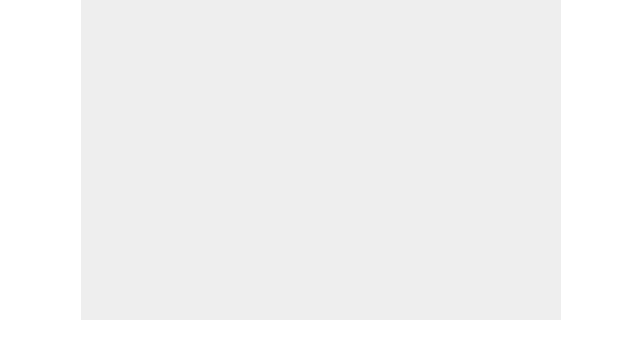
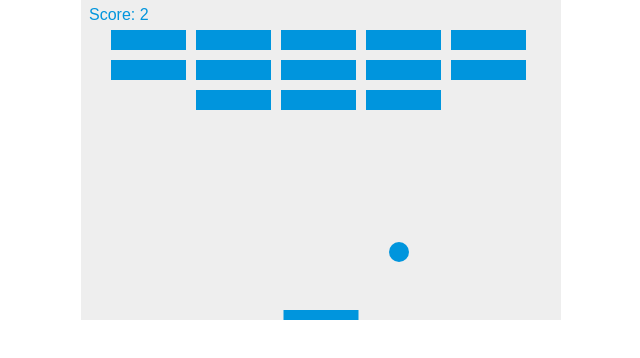
Before and after one commit to ArtekMisiek/2d-breakout-game, a plain HTML site: page index.html in a window 1280 px wide. Shown: the whole page, without its empty margins (319-959 px from the left). Drawn offline with Linux system fonts and the light colour scheme.

Commit message:
More functions

```diff
--- a/index.html
+++ b/index.html
@@ -1,16 +1,35 @@
 <!DOCTYPE html lang='en'>
 <html>
+
 <head>
     <meta charset="utf-8" />
     <title>2d Breakout game</title>
     <style>
-    	* { padding: 0; margin: 0; }
-    	canvas { background: #eee; display: block; margin: 0 auto; }
+        * {
+            padding: 0;
+            margin: 0;
+        }
+
+        .canvas-container {
+            width: 100%;
+            height: 100%;
+        }
+
+        canvas {
+            background: #eee;
+            display: block;
+            margin: 0 auto;
+        }
     </style>
 </head>
+
 <body>
+    <div class='canvas-container'>
+        <canvas id="myCanvas" width="480px" height="320px"></canvas>
 
-<canvas id="myCanvas" width="480" height="320"></canvas>
-<script src='js/scripts.js'></script>
+    </div>
+
+    <script src='js/scripts.js'></script>
 </body>
+
 </html>
--- a/js/scripts.js
+++ b/js/scripts.js
@@ -0,0 +1,181 @@
+var canvas = document.getElementById("myCanvas"); // canvas
+var ctx = canvas.getContext("2d");
+
+var x = canvas.width / 2;
+var y = canvas.height - 30;
+
+var dx = 2;
+var dy = -2;
+
+var mainColor = "#0095DD" //color of ball, paddle, blocks
+
+var ballRadius = 10; // ball radius
+
+// define paddle
+var paddleHeight = 10;
+var paddleWidth = 75;
+var paddleX = (canvas.width - paddleWidth) / 2;
+
+// moving
+var rightPressed = false;
+var leftPressed = false;
+
+// bricks (or blocks)
+var brickRowCount = 3;
+var brickColumnCount = 5;
+var brickWidth = 75;
+var brickHeight = 20;
+var brickPadding = 10;
+var brickOffsetTop = 30;
+var brickOffsetLeft = 30;
+var bricks = [];
+
+var score = 0;
+
+// check if keys are pressed or stop beeing pressed
+document.addEventListener("keydown", keyDownHandler, false);
+document.addEventListener("keyup", keyUpHandler, false);
+
+// mouse control
+document.addEventListener("mousemove", mouseMoveHandler, false);
+
+// handle the right or left arrow key pressed
+function keyDownHandler(e) {
+    if (e.keyCode == 39) {
+        rightPressed = true;
+    }
+    else if (e.keyCode == 37) {
+        leftPressed = true;
+    }
+}
+
+function keyUpHandler(e) {
+    if (e.keyCode == 39) {
+        rightPressed = false;
+    }
+    else if (e.keyCode == 37) {
+        leftPressed = false;
+    }
+}
+
+// create new bricks
+for (c = 0; c < brickColumnCount; c++) {
+    bricks[c] = [];
+    for (r = 0; r < brickRowCount; r++) {
+        bricks[c][r] = { x: 0, y: 0, status: 1 };
+    }
+}
+
+// draw Ball
+function drawBall() {
+    ctx.beginPath();
+    ctx.arc(x, y, ballRadius, 0, Math.PI * 2);
+    ctx.fillStyle = mainColor;
+    ctx.fill();
+    ctx.closePath();
+}
+
+// draw Paddle
+function drawPaddle() {
+    ctx.beginPath();
+    ctx.rect(paddleX, canvas.height - paddleHeight, paddleWidth, paddleHeight);
+    ctx.fillStyle = mainColor;
+    ctx.fill();
+    ctx.closePath();
+}
+
+// draw Bricks (or blocks)
+function drawBricks() {
+    for (c = 0; c < brickColumnCount; c++) {
+        for (r = 0; r < brickRowCount; r++) {
+            if (bricks[c][r].status == 1) {
+                var brickX = (c * (brickWidth + brickPadding)) + brickOffsetLeft;
+                var brickY = (r * (brickHeight + brickPadding)) + brickOffsetTop;
+                bricks[c][r].x = brickX;
+                bricks[c][r].y = brickY;
+                ctx.beginPath();
+                ctx.rect(brickX, brickY, brickWidth, brickHeight);
+                ctx.fillStyle = "#0095DD";
+                ctx.fill();
+                ctx.closePath();
+            }
+        }
+    }
+}
+
+function collisionDetection() {
+    for (c = 0; c < brickColumnCount; c++) {
+        for (r = 0; r < brickRowCount; r++) {
+            var b = bricks[c][r];
+            if (b.status == 1) {
+                if (x > b.x && x < b.x + brickWidth && y > b.y && y < b.y + brickHeight) {
+                    dy = -dy;
+                    b.status = 0;
+                    score++;
+                    if(score == brickRowCount*brickColumnCount) {
+                        alert("YOU WIN, CONGRATULATIONS! You got " + score + " points");
+                        document.location.reload();
+                    }
+                }
+            }
+        }
+    }
+}
+
+function drawScore() {
+    ctx.font = "16px Arial";
+    ctx.fillStyle = "#0095DD";
+    ctx.fillText("Score: "+score, 8, 20);
+}
+
+function mouseMoveHandler(e) {
+    var relativeX = e.clientX - canvas.offsetLeft;
+    if(relativeX > 0 && relativeX < canvas.width) {
+        paddleX = relativeX - paddleWidth/2;
+    }
+}
+
+// main drawing on canvas function
+function draw() {
+    ctx.clearRect(0, 0, canvas.width, canvas.height); //clear canvas
+    drawBricks();
+    drawBall();
+    drawPaddle();
+    drawScore();
+    collisionDetection();
+    // check if ball hits walls
+    if (x + dx > canvas.width - ballRadius || x + dx < ballRadius) {
+        dx = -dx;
+        //mainColor = '#' + Math.random().toString(16).slice(2, 8).toUpperCase(); //change color when ball touches left or right wall
+    }
+    if (y + dy < ballRadius) {
+        dy = -dy;
+        //mainColor = '#' + Math.random().toString(16).slice(2, 8).toUpperCase(); //change color when ball touches top or bottom wall
+
+    } else if (y + dy > canvas.height - ballRadius) {
+        if (x > paddleX && x < paddleX + paddleWidth) {
+            dy = -dy;
+        }
+        else {
+            alert("GAME OVER");
+            document.location.reload();
+        }
+    }
+
+    // change the x or y value to negative (move in another direction -> bounce)
+    x += dx;
+    y += dy;
+
+    //move paddle
+    if (rightPressed && paddleX < canvas.width - paddleWidth) {
+        paddleX += 7;
+    }
+    else if (leftPressed && paddleX > 0) {
+        paddleX -= 7;
+    }
+}
+
+
+
+
+setInterval(draw, 10);
```
